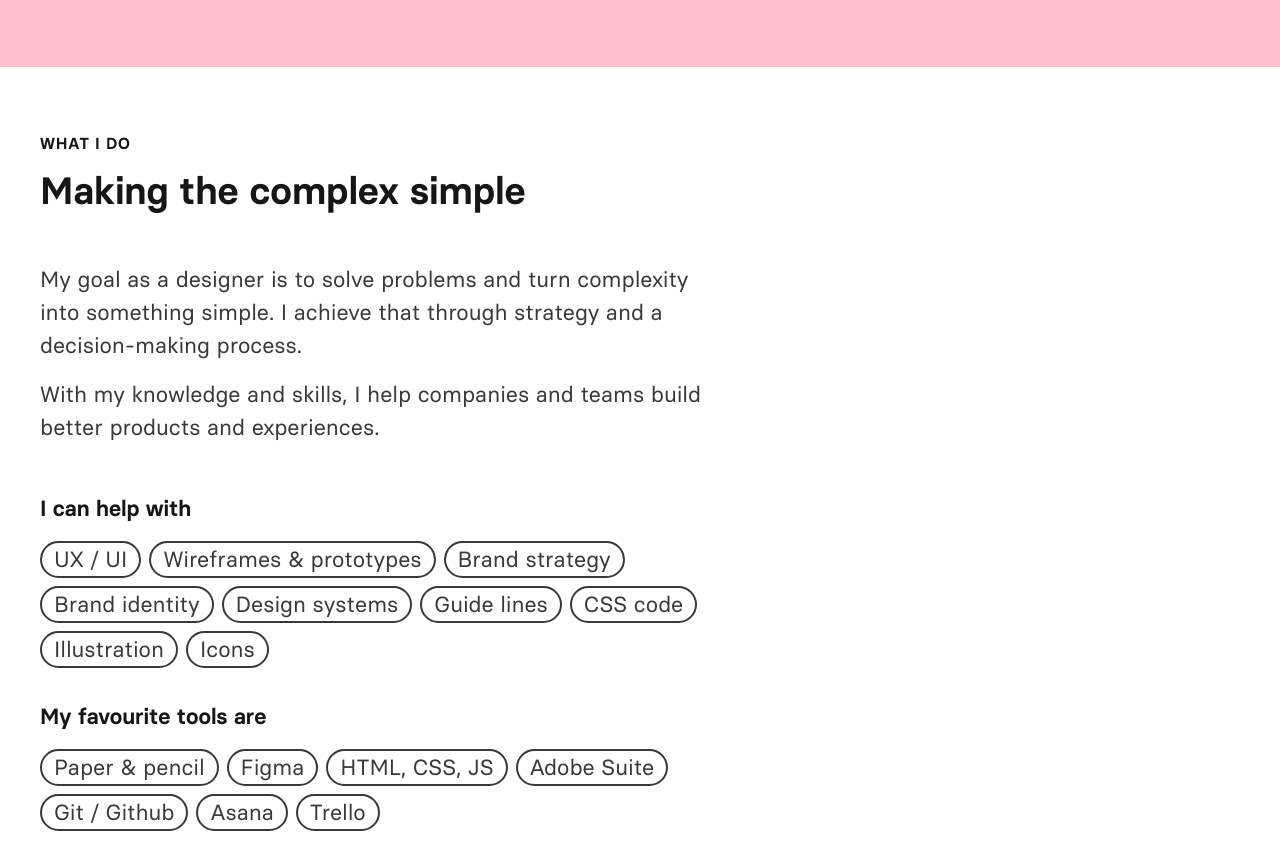
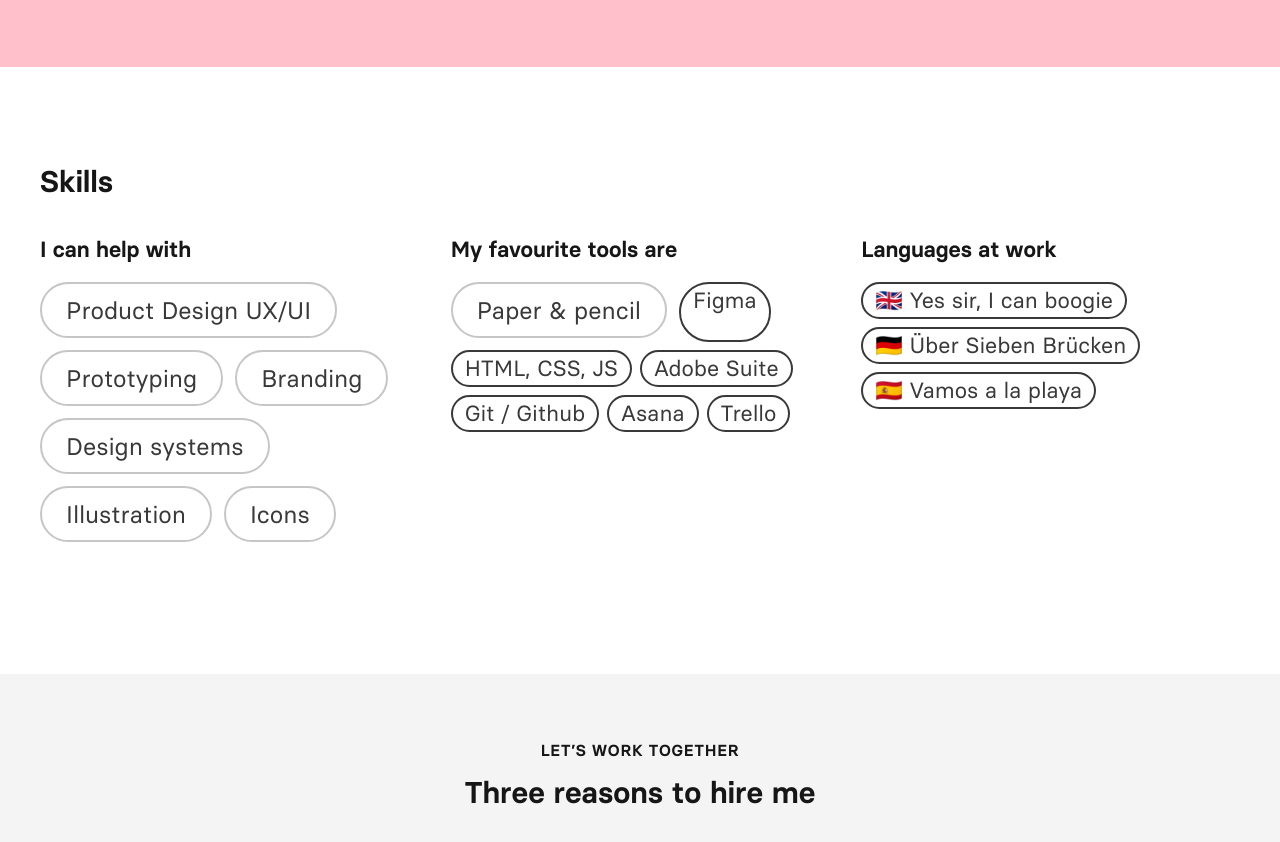
Before and after one commit to luiscaballero84/dev-portfolio, a website with bundled scripts: page index.html in a window 1280 px wide. Shown: the part 3260-4102 px from the top of the page. Built offline with nearby package versions, Linux system fonts and the light colour scheme; a script that the page names is missing.

Commit message:
doing skills section

```diff
--- a/index.html
+++ b/index.html
@@ -470,19 +470,19 @@
             </div>
           </div>
         </div>
-        <!-- end ABOUT  ME grid-item-->
+        <!-- end ABOUT ME grid-item-->
       </section>
       <!-- ABOUT ME end-->
-      <!-- WHAT start -->
+      <!-- WHAT I DO start -->
       <section class="grid section-pb">
         <div class="grid-item">
           <!-- <a class="anchor" id="what-section"></a> -->
-          <p class="txt-section">what i do</p>
-          <h2>Making the complex simple</h2>
-          <div class="col-2-container--plus">
+          <!-- <p class="txt-section">what i do</p> -->
+          <h3 class="mt-90 mb-60">Skills</h3>
+          <div class="col-3-container">
             <!-- Col 1 -->
-            <div>
-              <p>
+
+            <!-- <p>
                 My goal as a designer is to solve problems and turn complexity
                 into something simple. I achieve that through strategy and a
                 decision-making process.
@@ -490,25 +490,22 @@
               <p>
                 With my knowledge and skills, I help companies and teams build
                 better products and experiences.
-              </p>
-              <div class="chip-container">
+              </p> -->
+            <div class="chip-container mt-none">
               <p><strong>I can help with</strong></p>
               <div class="flex flex--wrap">
-                  <span class="chip">UX / UI</span>
-                  <span class="chip"> Wireframes & prototypes</span>
-                  <span class="chip">Brand strategy</span>
-                  <span class="chip">Brand identity</span>
-                  <span class="chip">Design systems</span>
-                  <span class="chip">Guide lines</span>
-                  <span class="chip">CSS code</span>
-                  <span class="chip">Illustration</span>
-                  <span class="chip">Icons</span>
+                <span class="chip--big">Product Design UX/UI</span>
+                <span class="chip--big">Prototyping</span>
+                <span class="chip--big">Branding</span>
+                <span class="chip--big">Design systems</span>
+                <span class="chip--big">Illustration</span>
+                <span class="chip--big">Icons</span>
               </div>
             </div>
             <div class="chip-container">
               <p><strong>My favourite tools are</strong></p>
               <div class="flex flex--wrap">
-                  <span class="chip">Paper & pencil</span>
+                <span class="chip--big">Paper & pencil</span>
                 <span class="chip">Figma</span>
                 <span class="chip">HTML, CSS, JS</span>
                 <span class="chip">Adobe Suite</span>
@@ -523,7 +520,6 @@
                 <span class="chip">🇬🇧 Yes sir, I can boogie</span>
                 <span class="chip">🇩🇪 Über Sieben Brücken</span>
                 <span class="chip">🇪🇸 Vamos a la playa </span>
-                </div>
               </div>
             </div>
           </div>
--- a/sass/02_components/_comp.chip.scss
+++ b/sass/02_components/_comp.chip.scss
@@ -1,10 +1,12 @@
-.chip-container:first-of-type {
-  margin-top: $space-70;
-}
+// .chip-container:first-of-type {
+//   margin-top: $space-70;
+// }
 
-.chip-container {
-  margin-top: $space-50;
-}
+// .chip-container {
+//   margin-top: $space-50;
+// }
+
+
 
 .chip {
   display: block;
@@ -20,6 +22,23 @@
   //font-size: $type-x-small;
   color: $gray-80;
 }
+
+.chip--big {
+  display: block;
+  margin-right: $space-30;
+  margin-bottom: $space-30;
+  padding-right: $space-50;
+  padding-left: $space-50;
+  padding-top: $space-20;
+  padding-bottom: $space-20;
+  font-size: $type-medium;
+  background-color: $color-white;
+  border-radius: $rounded-full;
+  border: 2px solid $gray-30;
+  //font-size: $type-x-small;
+  color: $gray-80;
+}
+
 .chip--small {
   // padding-top: $space-10;
   // padding-bottom: $space-10;
--- a/sass/02_components/_comp.navbar.scss
+++ b/sass/02_components/_comp.navbar.scss
@@ -185,13 +185,18 @@
 ///// Links is-active when scroll down
 .navbar-menu .link-active {
   border-bottom: 2px solid $color-primary;
+  &:hover {
+    border-bottom: 2px solid $color-primary;
+  }
 }
 
+//Last menu item styling
 .navbar-menu li:last-of-type .link-active {
   color: $gray-100;
-  // background-color: $color-primary;
-
   border-bottom: 2px solid transparent;
+  &:hover {
+    border-bottom: 2px solid $gray-100;
+  }
 }
 
 ///////////////////
```
Also changed, not shown: css/style.css. Lines whose indentation alone changed are shown as unchanged.
